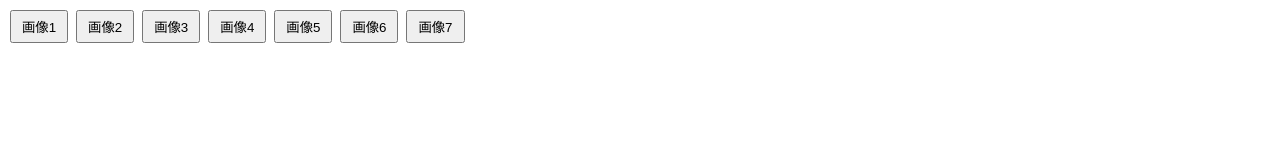
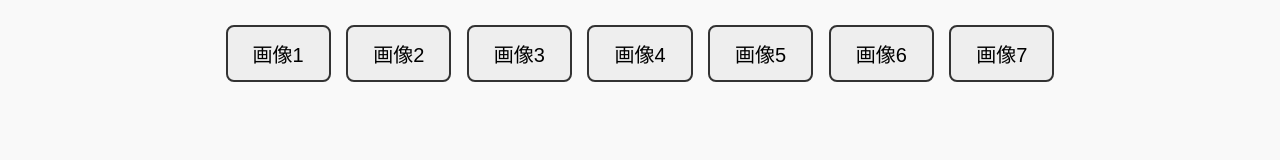
Before and after one commit to watapiro7colors-dot/image-gallery, a plain HTML site: page index.html in a window 1280 px wide. Drawn offline with Linux system fonts and the light colour scheme.

Commit message:
Enhance image gallery layout and button styles
Updated the layout and styling of the image gallery, increasing image size and adding hover effects to buttons.

```diff
--- a/index.html
+++ b/index.html
@@ -4,14 +4,35 @@
 <meta charset="UTF-8">
 <title>画像切替ギャラリー</title>
 <style>
+  body {
+    font-size: 22px;        /* 文字を大きく */
+    text-align: center;     /* 文字と画像を中央揃え */
+    margin: 20px;
+    background-color: #f9f9f9; /* 背景色で見やすく */
+  }
+
+  button {
+    font-size: 20px;        /* ボタン文字を大きく */
+    padding: 12px 25px;     /* ボタン自体も大きく */
+    margin: 5px;
+    cursor: pointer;
+    border-radius: 8px;
+    border: 2px solid #333;
+    background-color: #eee;
+    transition: background-color 0.3s;
+  }
+
+  button:hover {
+    background-color: #ddd; /* ホバーで色変化 */
+  }
+
   img {
-    display: none;       /* 最初は非表示 */
-    max-width: 300px;    /* 横幅最大300px */
-  }
-  button {
-    margin: 2px;
-    padding: 5px 10px;
-    cursor: pointer;
+    display: none;          /* 最初は非表示 */
+    max-width: 600px;       /* 画像を大きく表示 */
+    height: auto;           /* 縦横比を維持 */
+    border: 2px solid #333;
+    border-radius: 10px;
+    margin-top: 20px;
   }
 </style>
 </head>
@@ -47,3 +68,6 @@ function showImage(id) {
 
 </body>
 </html>
+</body>
+
+</html>
```
